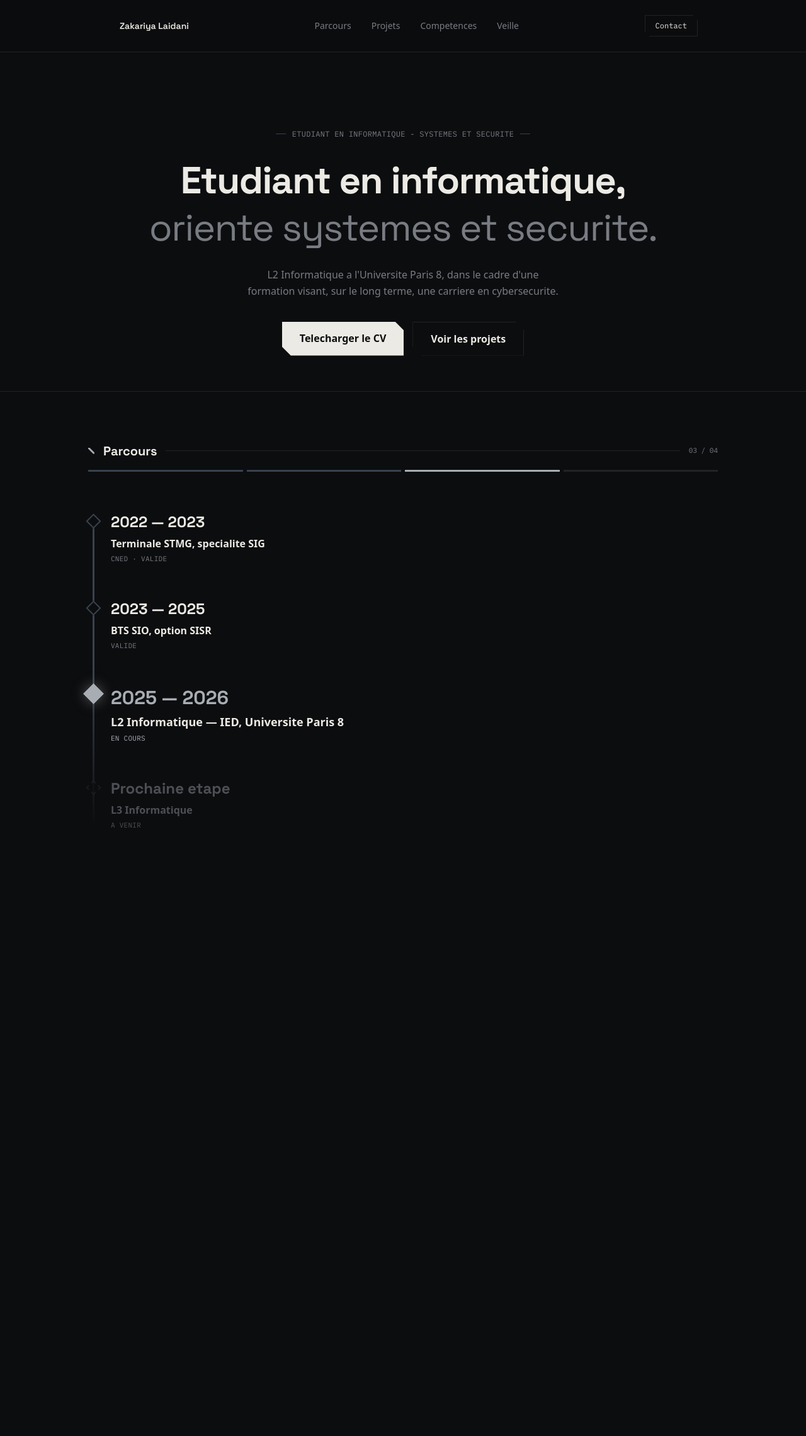
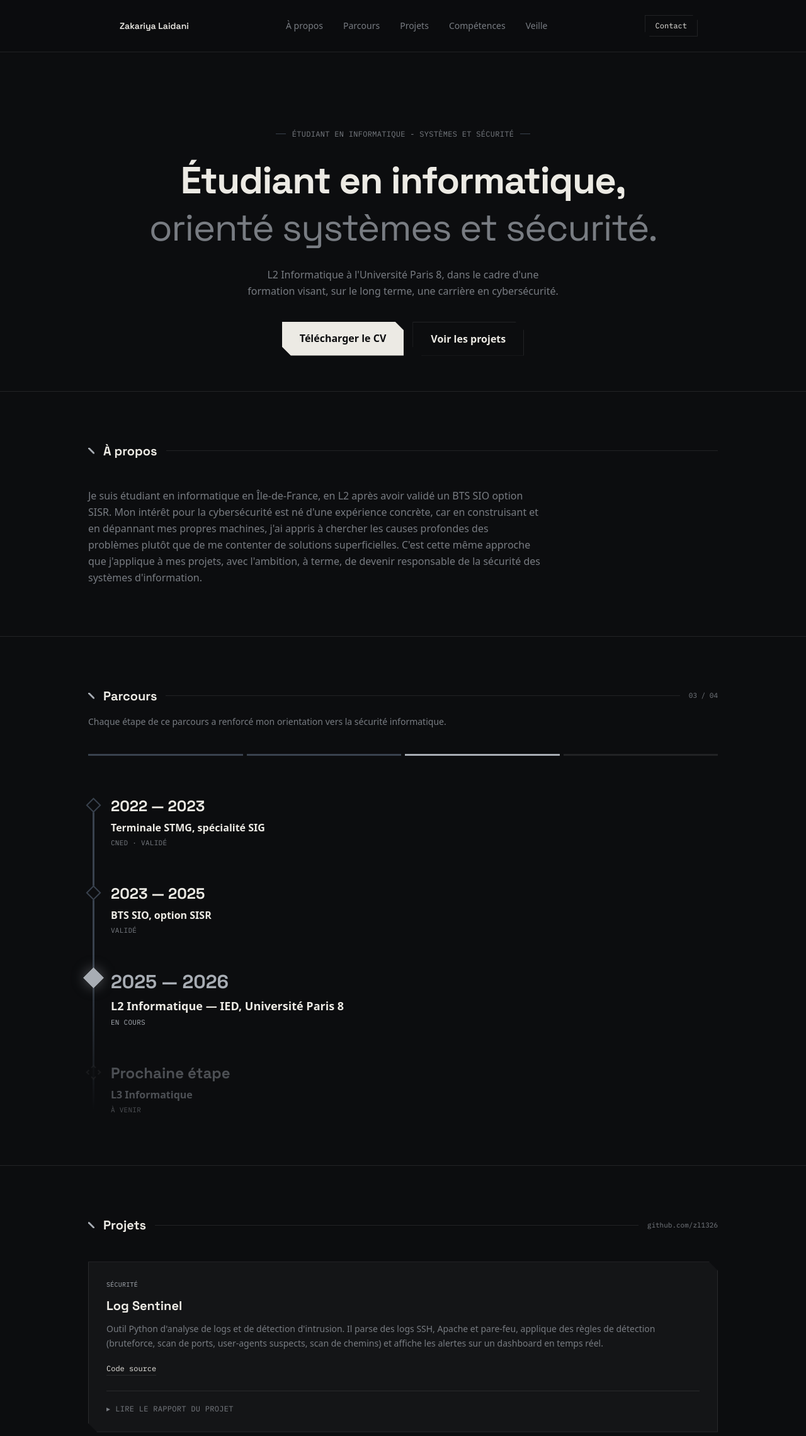
Before and after one commit to zl1326/portfolio, a Next.js app: page / in a window 1280 px wide. Shown: the top 2280 px of the page at 63% size. Before the commit the page ends 1399 px from the top, so only its background shows below. Built offline with nearby package versions, Linux system fonts and the light colour scheme.

Commit message:
Ajout section A propos et intro Parcours

```diff
--- a/app/page.tsx
+++ b/app/page.tsx
@@ -9,9 +9,10 @@ export default function Home() {
             Zakariya Laidani
           </div>
           <nav className="hidden gap-8 sm:flex">
+            <a href="#apropos" className="text-sm text-muted hover:text-text">À propos</a>
             <a href="#parcours" className="text-sm text-muted hover:text-text">Parcours</a>
             <a href="#projets" className="text-sm text-muted hover:text-text">Projets</a>
-            <a href="#competences" className="text-sm text-muted hover:text-text">Competences</a>
+            <a href="#competences" className="text-sm text-muted hover:text-text">Compétences</a>
             <a href="#veille" className="text-sm text-muted hover:text-text">Veille</a>
           </nav>
           <a href="#contact" className="clip-corner-sm border border-line px-4 py-2 font-mono text-xs hover:border-accent">Contact</a>
@@ -22,20 +23,35 @@ export default function Home() {
       <section className="mx-auto max-w-[1000px] px-8 pt-28 pb-14 text-center">
         <div className="mb-7 inline-flex items-center gap-2.5 font-mono text-xs uppercase tracking-wide text-muted">
           <span className="h-px w-4 bg-steel" />
-          Etudiant en informatique - Systemes et securite
+          Étudiant en informatique - Systèmes et sécurité
           <span className="h-px w-4 bg-steel" />
         </div>
         <h1 className="font-display text-5xl font-bold leading-tight tracking-tight sm:text-6xl">
-          Etudiant en informatique,
+          Étudiant en informatique,
           <br />
-          <span className="font-normal text-muted">oriente systemes et securite.</span>
+          <span className="font-normal text-muted">orienté systèmes et sécurité.</span>
         </h1>
         <p className="mx-auto mt-6 max-w-[500px] text-base leading-relaxed text-muted">
-          L2 Informatique a l'Universite Paris 8, dans le cadre d'une formation visant, sur le long terme, une carriere en cybersecurite.
+          L2 Informatique à l'Université Paris 8, dans le cadre d'une formation visant, sur le long terme, une carrière en cybersécurité.
         </p>
         <div className="mt-9 flex justify-center gap-3.5">
-          <a href="/cv.pdf" className="clip-corner bg-text px-7 py-3.5 font-semibold text-bg">Telecharger le CV</a>
+          <a href="/cv.pdf" className="clip-corner bg-text px-7 py-3.5 font-semibold text-bg">Télécharger le CV</a>
           <a href="#projets" className="clip-corner border border-line px-7 py-3.5 font-semibold hover:border-steel">Voir les projets</a>
+        </div>
+      </section>
+
+      {/* A PROPOS */}
+      <section id="apropos" className="border-t border-line px-8 py-20">
+        <div className="mx-auto max-w-[1000px]">
+          <div className="mb-11 flex items-center gap-3.5">
+            <span className="h-2.5 w-2.5 flex-shrink-0 bg-accent clip-corner-sm" />
+            <h2 className="font-display text-xl font-bold">À propos</h2>
+            <span className="h-px flex-1 bg-line" />
+          </div>
+
+          <p className="max-w-[720px] text-base leading-relaxed text-muted">
+            Je suis étudiant en informatique en Île-de-France, en L2 après avoir validé un BTS SIO option SISR. Mon intérêt pour la cybersécurité est né d'une expérience concrète, car en construisant et en dépannant mes propres machines, j'ai appris à chercher les causes profondes des problèmes plutôt que de me contenter de solutions superficielles. C'est cette même approche que j'applique à mes projets, avec l'ambition, à terme, de devenir responsable de la sécurité des systèmes d'information.
+          </p>
         </div>
       </section>
 
@@ -48,6 +64,10 @@ export default function Home() {
             <span className="h-px flex-1 bg-line" />
             <span className="font-mono text-[11px] text-muted">03 / 04</span>
           </div>
+
+          <p className="mb-10 whitespace-nowrap text-sm leading-relaxed text-muted">
+            Chaque étape de ce parcours a renforcé mon orientation vers la sécurité informatique.
+          </p>
 
           <div className="mb-16 flex gap-1.5">
             <span className="h-[3px] flex-1 bg-steel" />
@@ -63,8 +83,8 @@ export default function Home() {
               <span className="absolute left-0 top-1.5 h-[17px] w-[17px] rotate-45 border-2 border-steel bg-bg" />
               <div>
                 <div className="font-display text-2xl font-bold text-text">2022 — 2023</div>
-                <div className="mt-1.5 text-base font-semibold">Terminale STMG, specialite SIG</div>
-                <div className="mt-1 font-mono text-[11px] uppercase tracking-wide text-muted">CNED · Valide</div>
+                <div className="mt-1.5 text-base font-semibold">Terminale STMG, spécialité SIG</div>
+                <div className="mt-1 font-mono text-[11px] uppercase tracking-wide text-muted">CNED · Validé</div>
               </div>
             </div>
 
@@ -73,7 +93,7 @@ export default function Home() {
               <div>
                 <div className="font-display text-2xl font-bold text-text">2023 — 2025</div>
                 <div className="mt-1.5 text-base font-semibold">BTS SIO, option SISR</div>
-                <div className="mt-1 font-mono text-[11px] uppercase tracking-wide text-muted">Valide</div>
+                <div className="mt-1 font-mono text-[11px] uppercase tracking-wide text-muted">Validé</div>
               </div>
             </div>
 
@@ -81,7 +101,7 @@ export default function Home() {
               <span className="absolute left-[-3px] top-0 h-[23px] w-[23px] rotate-45 border-2 border-accent bg-accent shadow-[0_0_20px_rgba(168,173,180,0.5)]" />
               <div>
                 <div className="font-display text-3xl font-bold text-accent">2025 — 2026</div>
-                <div className="mt-1.5 text-lg font-semibold">L2 Informatique — IED, Universite Paris 8</div>
+                <div className="mt-1.5 text-lg font-semibold">L2 Informatique — IED, Université Paris 8</div>
                 <div className="mt-1 font-mono text-[11px] uppercase tracking-wide text-accent">En cours</div>
               </div>
             </div>
@@ -89,11 +109,45 @@ export default function Home() {
             <div className="relative flex gap-8 pl-9 opacity-60">
               <span className="absolute left-0 top-1.5 h-[17px] w-[17px] rotate-45 border-2 border-dashed border-line bg-bg" />
               <div>
-                <div className="font-display text-2xl font-bold text-muted">Prochaine etape</div>
+                <div className="font-display text-2xl font-bold text-muted">Prochaine étape</div>
                 <div className="mt-1.5 text-base font-semibold text-muted">L3 Informatique</div>
-                <div className="mt-1 font-mono text-[11px] uppercase tracking-wide text-muted">A venir</div>
+                <div className="mt-1 font-mono text-[11px] uppercase tracking-wide text-muted">À venir</div>
               </div>
             </div>
+          </div>
+        </div>
+      </section>
+
+      {/* PROJETS */}
+      <section id="projets" className="border-t border-line px-8 py-20">
+        <div className="mx-auto max-w-[1000px]">
+          <div className="mb-11 flex items-center gap-3.5">
+            <span className="h-2.5 w-2.5 flex-shrink-0 bg-accent clip-corner-sm" />
+            <h2 className="font-display text-xl font-bold">Projets</h2>
+            <span className="h-px flex-1 bg-line" />
+            <span className="font-mono text-[11px] text-muted">github.com/zl1326</span>
+          </div>
+
+          <div className="clip-corner border border-line bg-panel p-7">
+            <div className="font-mono text-[10px] uppercase tracking-wide text-accent">Sécurité</div>
+            <h3 className="mt-3 font-display text-xl font-bold">Log Sentinel</h3>
+            <p className="mt-3 text-sm leading-relaxed text-muted">
+              Outil Python d'analyse de logs et de détection d'intrusion. Il parse des logs SSH, Apache et pare-feu, applique des règles de détection (bruteforce, scan de ports, user-agents suspects, scan de chemins) et affiche les alertes sur un dashboard en temps réel.
+            </p>
+
+            <div className="mt-5 flex gap-6 font-mono text-xs">
+              <a href="https://github.com/zl1326/log-sentinel" target="_blank" rel="noopener noreferrer" className="border-b border-line pb-0.5 hover:border-accent hover:text-accent">Code source</a>
+            </div>
+
+            <details className="group mt-6 border-t border-line pt-5">
+              <summary className="flex cursor-pointer list-none items-center gap-2 font-mono text-xs uppercase tracking-wide text-muted hover:text-text">
+                <span className="inline-block transition-transform group-open:rotate-90">▸</span>
+                Lire le rapport du projet
+              </summary>
+              <div className="mt-4 clip-corner-sm border border-line">
+                <iframe src="/pdf/log-sentinel-rapport.pdf" className="h-[900px] w-full border-none" title="Rapport Log Sentinel" />
+              </div>
+            </details>
           </div>
         </div>
       </section>
```
Also changed, not shown: 1 other file (tests, documents, lock files or other folders).
